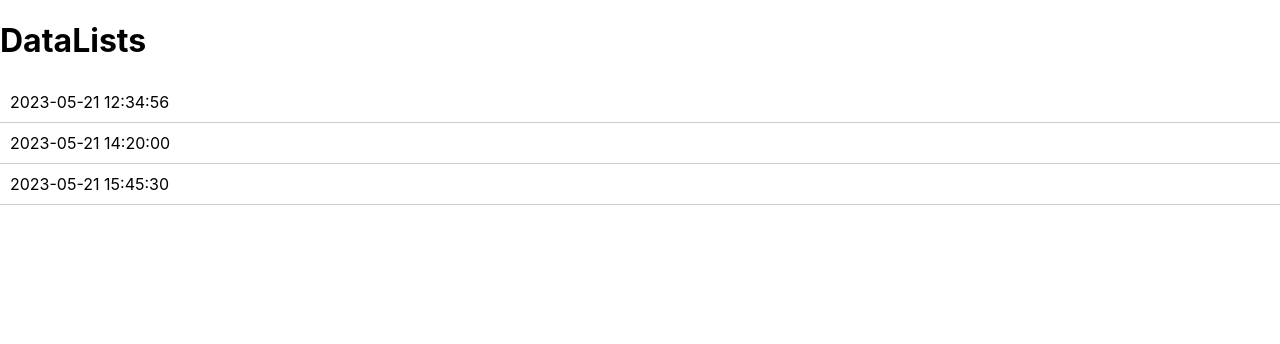
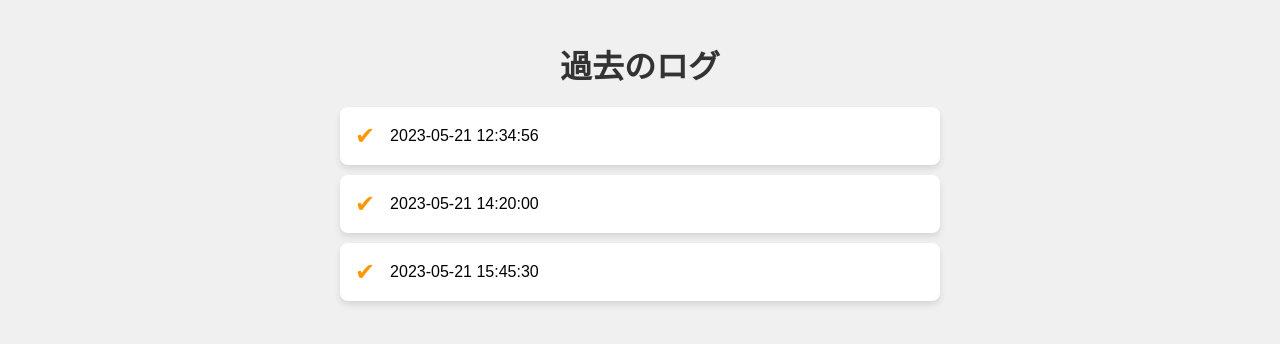
Before and after one commit to Daisuke0655/Chaser, a React (Create React App) app: page /log in a window 1280 px wide. Shown: the top 344 px of the page. Built offline with nearby package versions, Linux system fonts and the light colour scheme.

Commit message:
commitします

```diff
--- a/src/pages/Log/Log.css
+++ b/src/pages/Log/Log.css
@@ -1,17 +1,64 @@
-/* リストのデフォルトスタイルをリセット */
+/* Log.css */
+
+/* ベーススタイル */
+body {
+  font-family: 'Arial', sans-serif;
+  background-color: #f0f0f0;
+  margin: 0;
+  padding: 20px;
+}
+
+h1 {
+  color: #333;
+  text-align: center;
+  margin-bottom: 20px;
+}
+
 ul {
   list-style-type: none;
   padding: 0;
-    margin: 0;
+  max-width: 600px;
+  margin: 0 auto;
 }
 
-  /* リストアイテムのカスタムスタイル */
 li {
-    padding: 10px;
-    border-bottom: 1px solid #ccc;
+  background-color: #fff;
+  margin: 10px 0;
+  padding: 15px;
+  border-radius: 8px;
+  box-shadow: 0 4px 6px rgba(0, 0, 0, 0.1);
   cursor: pointer;
+  transition: transform 0.3s, background-color 0.3s, box-shadow 0.3s;
+  display: flex;
+  align-items: center;
 }
 
 li:hover {
-    background-color: #f0f0f0;
+  background-color: #f5f5f5;
+  transform: translateY(-2px);
+  box-shadow: 0 6px 10px rgba(0, 0, 0, 0.15);
 }
+
+li::before {
+  content: '✔';
+  margin-right: 15px;
+  font-size: 1.5rem;
+  color: #ff9800;
+}
+
+li span {
+  font-size: 1rem;
+  color: #666;
+}
+
+/* メディアクエリ */
+@media (max-width: 600px) {
+  body {
+      padding: 10px;
+  }
+
+  li {
+      padding: 10px;
+      font-size: 0.9rem;
+  }
+}
--- a/src/pages/Log/Log.jsx
+++ b/src/pages/Log/Log.jsx
@@ -33,7 +33,7 @@ const Log = () => {
     };
     return (
         <div >
-            <h1>DataLists</h1>
+            <h1>過去のログ</h1>
             <DataList items={tmpData} />
         </div>
     );
```
Lines whose indentation alone changed are shown as unchanged.
